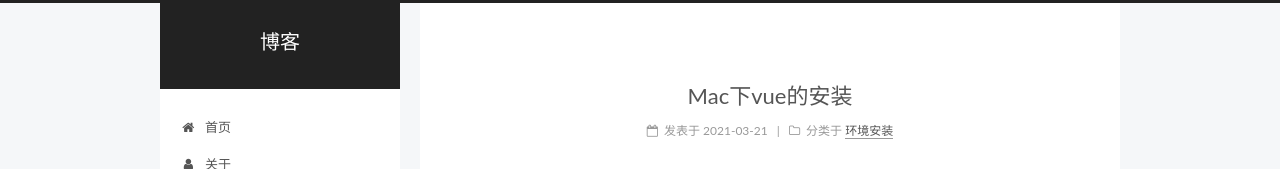
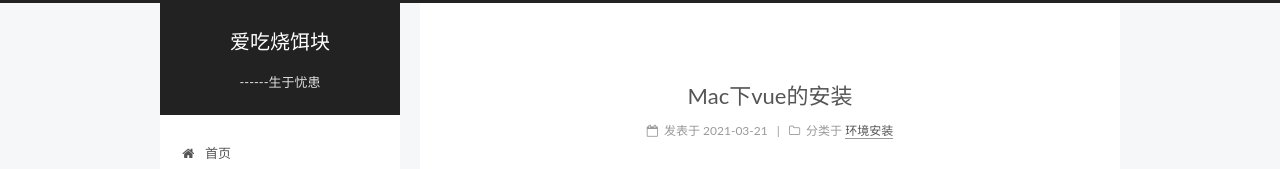
Before and after one commit to lifelikepoetry/lifelikepoetry.github.io, a plain HTML site: page index.html in a window 1280 px wide. Shown: the top 169 px of the page. Drawn offline with Linux system fonts and the light colour scheme.

Commit message:
Site updated: 2021-03-21 14:02:58

```diff
--- a/css/main.css
+++ b/css/main.css
@@ -1823,7 +1823,7 @@
   width: 4px;
   height: 4px;
   border-radius: 50%;
-  background: #4e36ff;
+  background: #ff1685;
 }
 .links-of-blogroll {
   font-size: 13px;
--- a/index.html
+++ b/index.html
@@ -80,9 +80,9 @@
 
 
 <meta property="og:type" content="website">
-<meta property="og:title" content="博客">
+<meta property="og:title" content="爱吃烧饵块">
 <meta property="og:url" content="http://example.com/index.html">
-<meta property="og:site_name" content="博客">
+<meta property="og:site_name" content="爱吃烧饵块">
 <meta property="og:locale">
 <meta name="twitter:card" content="summary">
 
@@ -120,7 +120,7 @@
 
 
 
-  <title>博客</title>
+  <title>爱吃烧饵块</title>
 
 
 
@@ -151,12 +151,12 @@
     <div class="custom-logo-site-title">
       <a href="/"  class="brand" rel="start">
         <span class="logo-line-before"><i></i></span>
-        <span class="site-title">博客</span>
+        <span class="site-title">爱吃烧饵块</span>
         <span class="logo-line-after"><i></i></span>
       </a>
     </div>
 
-        <p class="site-subtitle"></p>
+        <p class="site-subtitle">------生于忧患</p>
 
   </div>
 
@@ -267,7 +267,7 @@
     </span>
 
     <span hidden itemprop="publisher" itemscope itemtype="http://schema.org/Organization">
-      <meta itemprop="name" content="博客">
+      <meta itemprop="name" content="爱吃烧饵块">
     </span>
 
 
```
Also changed, not shown: 2021/03/21/Mac下vue的安装/index.html (+5 -5 lines), about/index.html (+4 -4 lines), archives/2021/03/index.html (+5 -5 lines), archives/2021/index.html (+5 -5 lines), archives/index.html (+5 -5 lines), categories/index.html (+4 -4 lines), categories/环境安装/index.html (+5 -5 lines), tags/Vue安装/index.html (+5 -5 lines), tags/index.html (+4 -4 lines).
